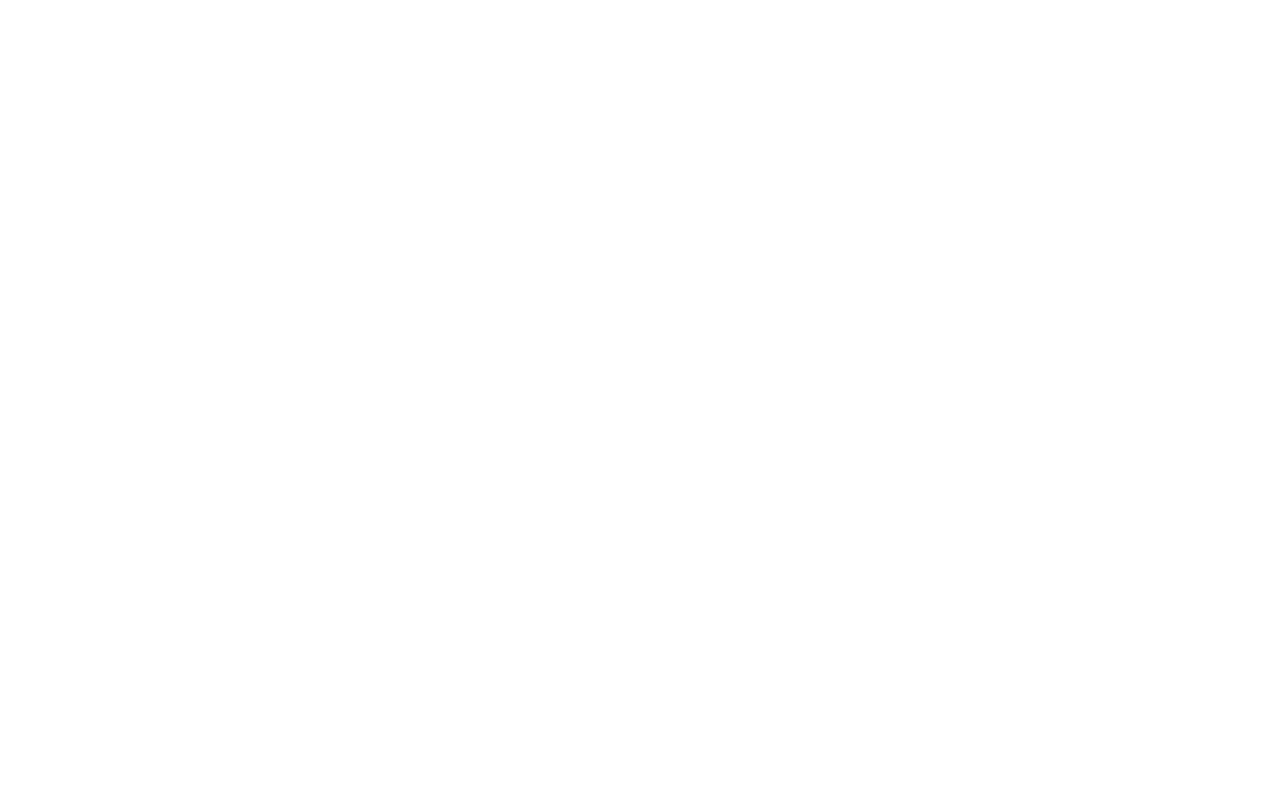
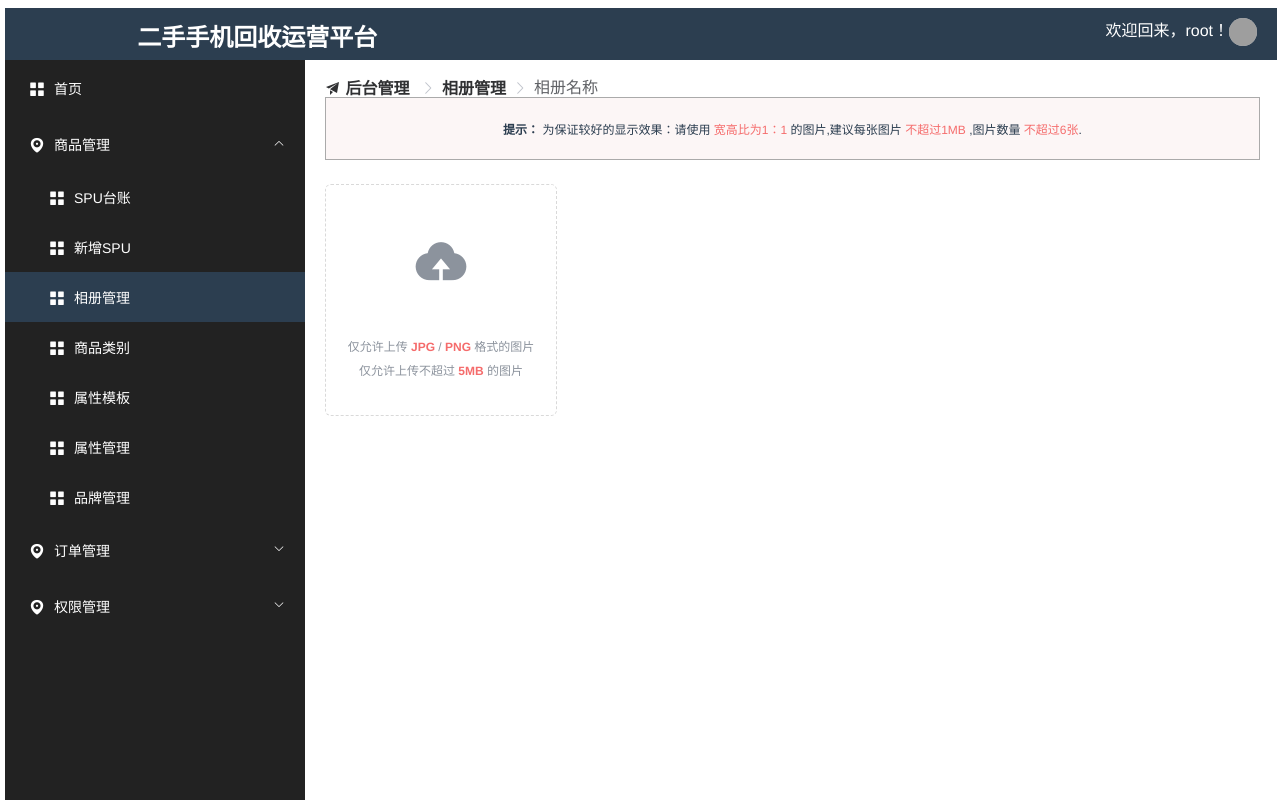
Before and after one commit to ColtM500/csmall-server-client, a Vue app: page /sys-admin/product/album/picture-list in a window 1280 px wide. Built offline with nearby package versions, Linux system fonts and the light colour scheme; grey boxes are pictures that could not be loaded.

Commit message:
修复了之前的一些bug

```diff
--- a/src/router/index.js
+++ b/src/router/index.js
@@ -16,6 +16,10 @@ const routes = [
       {
         path: '/sys-admin/product/album',
         component: () => import('../views/sys-admin/product/AlbumListView.vue')
+      },
+      {
+        path: '/sys-admin/product/album/picture-list',
+        component: () => import('../views/sys-admin/product/AlbumPictureListView.vue')
       },
       // {
       //   path: '/sys-admin/product/brand/add-new',
--- a/src/views/sys-admin/product/AlbumAddNewView.vue
+++ b/src/views/sys-admin/product/AlbumAddNewView.vue
@@ -57,22 +57,19 @@ export default {
           let url = 'http://localhost:9180/album/add-new';
           console.log('url = ' + url);
 
-          // let formData = 'name=' + this.ruleForm.name
-          //    + '&description=' + this.ruleForm.description
-          //    + '&sort=' + this.ruleForm.sort;
           let formData = this.qs.stringify(this.ruleForm);
           console.log('formData = ' + formData);
 
           let localJwt = localStorage.getItem('localJwt');
-          console.log("此处的JWT1为: "+ localJwt)
+          console.log("此处的JWT1为: " + localJwt)
           this.axios
               .create({
                 'headers': {
                   'Authorization': localJwt
                 }
-              })
-              console.log("此处的JWT2为: "+ localJwt)
-              .post(url, formData).then((response) => {
+              }).
+          // console.log("此处的JWT2为: " + localJwt)
+          post(url, formData).then((response) => {
             let jsonResult = response.data;
             console.log(response)
             if (jsonResult.state == 20000) {
--- /dev/null
+++ b/src/views/sys-admin/product/AlbumPictureListView.vue
@@ -0,0 +1,203 @@
+<template>
+  <div>
+    <!--顶部面包屑标识与导航-->
+    <el-breadcrumb separator-class="el-icon-arrow-right" style="font-size: 16px">
+      <el-breadcrumb-item :to="{ path: '/' }">
+        <i class="el-icon-s-promotion"></i> 后台管理
+      </el-breadcrumb-item>
+      <el-breadcrumb-item :to="{path: '/sys-admin/product/album'}">相册管理</el-breadcrumb-item>
+      <el-breadcrumb-item><span>{{ album.name }}</span></el-breadcrumb-item>
+    </el-breadcrumb>
+
+    <!--图片列表-->
+    <div class="tips">
+      <p>
+        <b>提示：</b>
+        为保证较好的显示效果：请使用
+        <i>宽高比为1：1</i>
+        的图片,建议每张图片
+        <i>不超过1MB</i>
+        ,图片数量
+        <i>不超过6张</i>.
+      </p>
+    </div>
+
+    <div class="picture-list">
+      <el-upload
+          v-if="pictureList.length < 6"
+          class="picture-uploader"
+          action="https://localhost:9082/resources/upload/image/product"
+          :show-file-list="false"
+          :on-success="handleUploadSuccess"
+          list-type="picture">
+        <i class="el-icon-upload picture-uploader-icon"></i>
+        <div class="picture-uploader-text">仅允许上传 <i>JPG</i> / <i>PNG</i> 格式的图片</div>
+        <div class="picture-uploader-text">仅允许上传不超过 <i>5MB</i> 的图片</div>
+      </el-upload>
+
+      <div class="picture-item" v-for="picture in pictureList">
+        <div class="cover-flag">
+          <el-button class="button" @click="openSetCoverConfirm(picture)"
+                     :class="picture.isCover==1 ? 'cover' : 'not-cover'" icon="el-icon-s-flag">
+          </el-button>
+        </div>
+
+        <div class="delete-button" style="display: none">
+          <el-button type="danger" size="mini" class="button" icon="el-icon-delete-solid"></el-button>
+        </div>
+
+        <el-image class="image"
+                  :key="picture.id"
+                  :src="picture.url"
+                  fit="cover">
+        </el-image>
+
+      </div>
+    </div>
+  </div>
+</template>
+
+<script>
+export default {
+  data() {
+    return {
+      //当前显示图片列表的相册数据
+      album: {
+        id: 0,
+        name: '相册名称'
+      },
+
+      //图片列表
+      pictureList: []
+    }
+  },
+
+  methods: {
+    //上传成功后的回调
+    handleUploadSuccess(){
+
+    },
+
+    //打开设置封面确认框
+    openSetCoverConfirm(){
+
+    },
+
+    //
+  },
+
+}
+</script>
+
+<style scoped>
+.tips {
+  background: #fcf6f6;
+  border: 1px solid #aaa;
+  padding: 10px 20px;
+  margin-bottom: 24px;
+  font-size: 12px;
+}
+
+.tips i {
+  color: #F56C6C;
+  font-style: normal;
+}
+
+.picture-list .picture-item {
+  width: 230px;
+  height: 230px;
+  margin-right: 20px;
+  margin-bottom: 20px;
+  border: 1px solid #e8e6e6;
+  border-radius: 6px;
+  float: left;
+  display: inline;
+  position: relative;
+}
+
+.picture-list .picture-item .cover-flag {
+  position: absolute;
+  left: 0;
+  top: 0;
+  z-index: 1;
+  border-top-left-radius: 6px;
+}
+
+.picture-list .picture-item .cover-flag .button {
+  background: transparent;
+  border: none;
+  border-top-left-radius: 6px;
+  font-size: 20px;
+  padding: 8px;
+}
+
+.picture-list .picture-item .cover-flag .button:hover {
+  background: #fcefef;
+}
+
+.picture-list .picture-item .cover-flag .cover {
+  color: #f00;
+}
+
+.picture-list .picture-item .cover-flag .not-cover {
+  color: #aaa;
+}
+
+.picture-list .picture-item .delete-button {
+  position: absolute;
+  right: 0;
+  bottom: 0;
+  z-index: 1;
+  border-bottom-right-radius: 6px;
+}
+
+.picture-list .picture-item .delete-button .button {
+  border: none;
+  border-bottom-right-radius: 6px;
+}
+
+.picture-list .picture-item .image {
+  width: 230px;
+  height: 230px;
+  border-radius: 6px;
+}
+
+.picture-list .picture-uploader {
+  float: left;
+  width: 230px;
+  height: 230px;
+  margin-right: 20px;
+  margin-bottom: 20px;
+  border: 1px dashed #d9d9d9;
+  border-radius: 6px;
+  cursor: pointer;
+  position: relative;
+  overflow: hidden;
+  margin-bottom: 20px;
+}
+
+.picture-list .picture-uploader .picture-uploader-icon {
+  width: 230px;
+  height: 150px;
+  font-size: 58px;
+  color: #8c939d;
+  line-height: 150px;
+  text-align: center;
+}
+
+.picture-list .picture-uploader .picture-uploader-text {
+  width: 230px;
+  height: 24px;
+  line-height: 24px;
+  text-align: center;
+  font-size: 12px;
+  color: #8c939d;
+}
+
+.picture-list .picture-uploader .picture-uploader-text i {
+  font-size: 12px;
+  font-weight: bold;
+  font-style: normal;
+  color: #F56C6C;
+}
+</style>
```
Also changed, not shown: src/views/sys-admin/product/AlbumListView.vue (+81 -54 lines).
